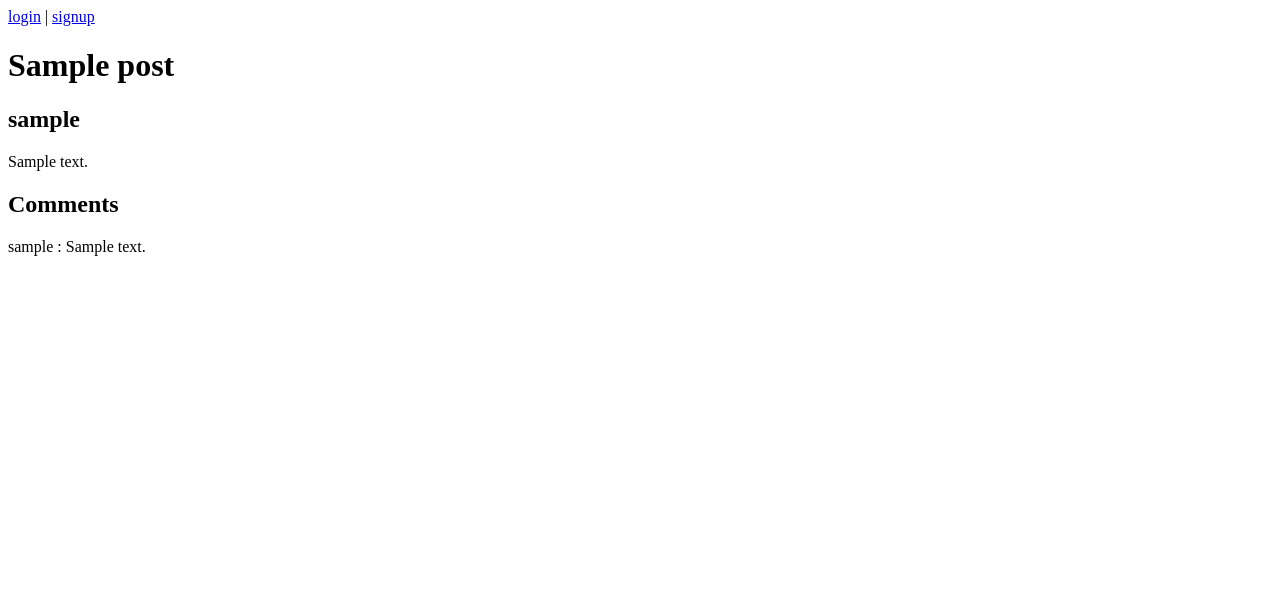
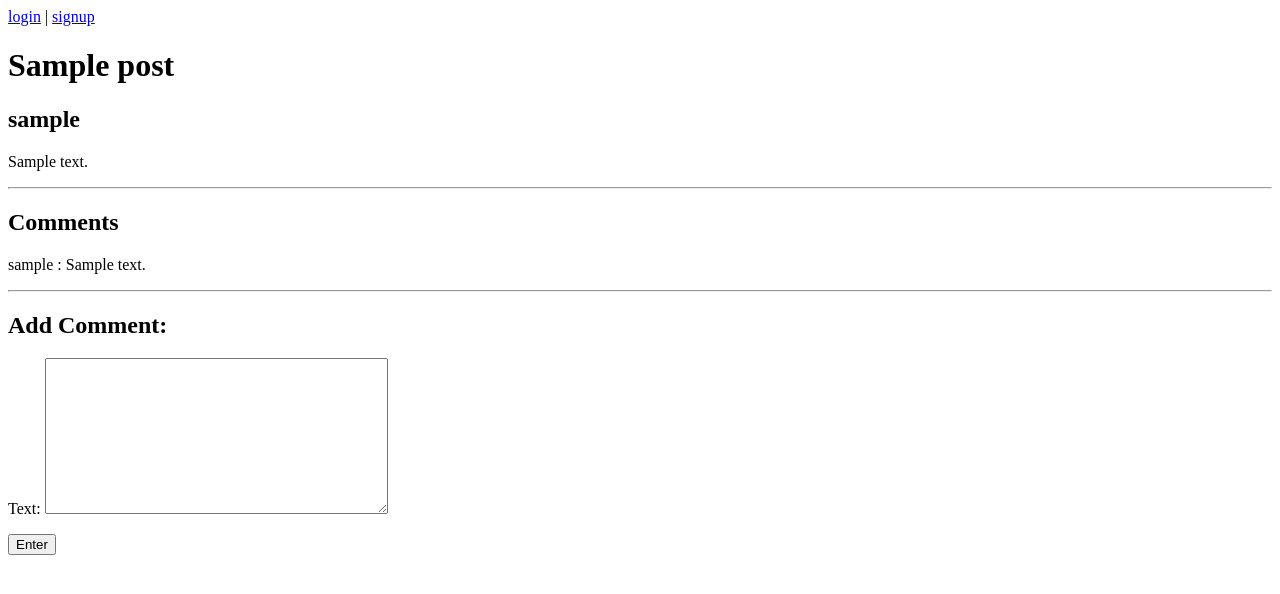
Before and after one commit to amahadnejad/Weblog, a Django app: page /post/1/ in a window 1280 px wide. Shown: the top 594 px of the page. Run offline with Django 4.2, Linux system fonts and the light colour scheme; tables that the repository leaves empty hold one stand-in row (values such as "Sample post").

Commit message:
Add CommentForm To post_detail.html Template

```diff
--- a/blog/templates/blog/post_detail.html
+++ b/blog/templates/blog/post_detail.html
@@ -6,9 +6,17 @@
     <h1>{{ post.title }}</h1>
     <h2>{{ post.author }}</h2>
     <p>{{ post.description }}</p>
+    <hr>
     <h2>Comments</h2>
     {% for comment in comments %}
         <p>{{ comment.user }} : {{ comment.text }}</p>
     {% endfor %}
+    <hr>
+    <h2>Add Comment:</h2>
+    <form method="POST">
+        {% csrf_token %}
+        {{ comment_form.as_p }}
+        <button type="submit">Enter</button>
+    </form>
 
-{% endblock content%}
+{% endblock content %}
```
Lines whose indentation alone changed are shown as unchanged.
